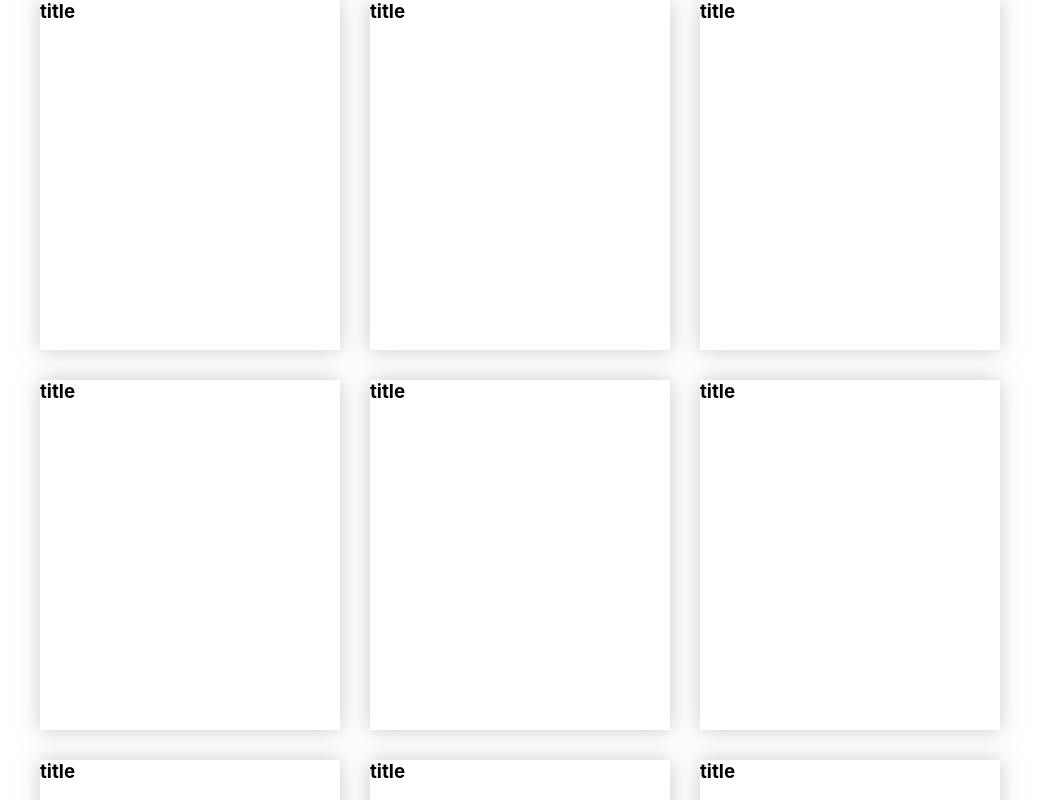
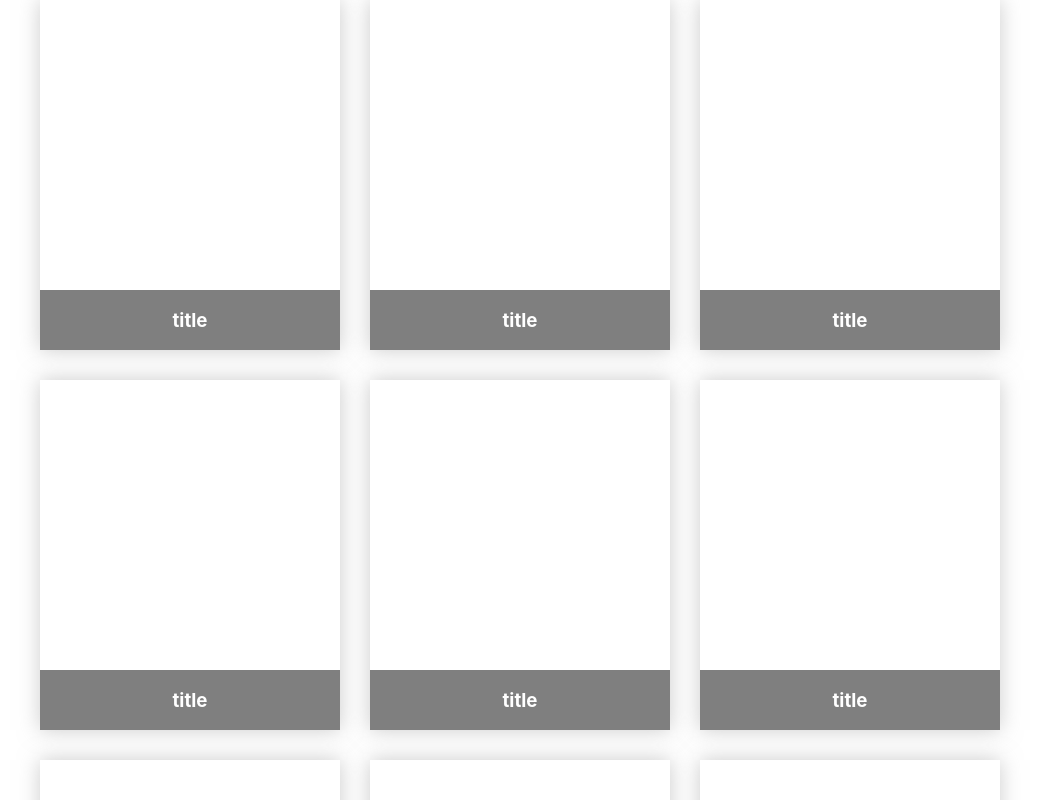
Before and after one commit to ParaguayanViking/nikihellmers.com, a Next.js app: page /portfolio in a window 1280 px wide. Shown: the top 800 px of the page, without its empty margins (120-1159 px from the left). Built offline with nearby package versions, Linux system fonts and the light colour scheme.

Commit message:
Added animations

```diff
--- a/components/SmallProjectBox/SmallProjectBox.module.css
+++ b/components/SmallProjectBox/SmallProjectBox.module.css
@@ -2,6 +2,16 @@
     height: 350px;
     width: 300px;
     box-shadow: 0px 0px 20px 0px rgba(156,156,156,0.5);
-} .boxWrapper h3 {
-    margin: 0;
+    display: flex;
+    flex-direction: column-reverse;
+    transition: 1s;
+} .boxWrapper:hover .boxText{
+    height: 100%;
 }
+.boxText {
+    height: 60px;
+    text-align: center;
+    background-color:rgba(0, 0, 0, 0.5);
+    color: white;
+    transition: 0.25s;
+}
--- a/components/SmallProjectBox/SmallProjectBox.tsx
+++ b/components/SmallProjectBox/SmallProjectBox.tsx
@@ -12,7 +12,7 @@ function SmallProjectBox(props: SmallProjectBoxInfo) {
     return(
         <a href={props.projectUrl} target='_blank'>
             <div className={styles.boxWrapper}>
-                <div>
+                <div className={styles.boxText}>
                     <h3>{props.title}</h3>
                 </div>
             </div>
```
